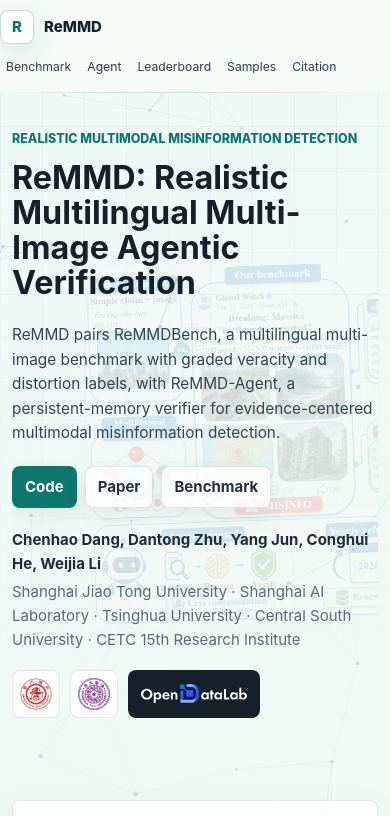
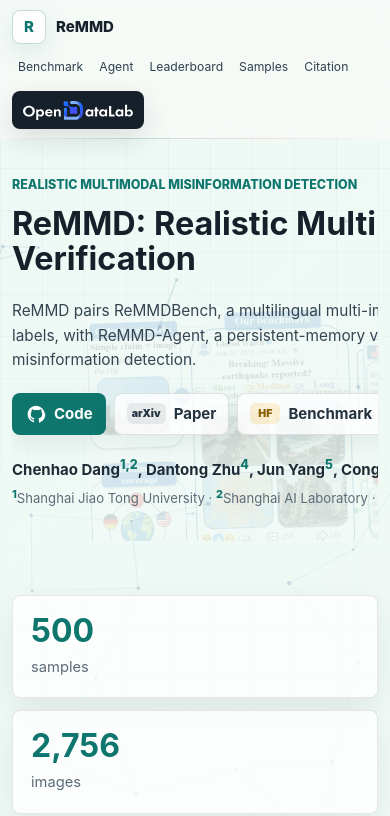
Before and after one commit to DANG-ai/ReMMD, a plain HTML site: page index.html in a window 390 px wide. Shown: the top 816 px of the page. Drawn offline with Linux system fonts and the light colour scheme.

Commit message:
Refine homepage layout

```diff
--- a/index.html
+++ b/index.html
@@ -26,6 +26,9 @@
           <a href="#samples">Samples</a>
           <a href="#citation">Citation</a>
         </nav>
+        <a class="header-logo" href="https://opendatalab.com/" target="_blank" rel="noreferrer" aria-label="OpenDataLab">
+          <img src="assets/logos/opendatalab.svg" alt="OpenDataLab logo">
+        </a>
       </header>
 
       <main id="top">
@@ -42,22 +45,28 @@
               evidence-centered multimodal misinformation detection.
             </p>
             <div class="hero-actions" aria-label="Project links">
-              <a class="action-button primary" href="https://github.com/DANG-ai/ReMMDBench-Agent" target="_blank" rel="noreferrer">Code</a>
-              <a class="action-button" href="#" data-placeholder="The arXiv link is reserved and will be activated after release.">Paper</a>
-              <a class="action-button" href="#" data-placeholder="The Hugging Face benchmark link is reserved and will be activated after release.">Benchmark</a>
+              <a class="action-button primary" href="https://github.com/DANG-ai/ReMMDBench-Agent" target="_blank" rel="noreferrer">
+                <span class="button-icon" aria-hidden="true">
+                  <svg viewBox="0 0 24 24"><path d="M12 2C6.5 2 2 6.6 2 12.2c0 4.5 2.9 8.3 6.9 9.7.5.1.7-.2.7-.5v-1.8c-2.8.6-3.4-1.2-3.4-1.2-.5-1.2-1.1-1.5-1.1-1.5-.9-.6.1-.6.1-.6 1 0 1.6 1.1 1.6 1.1.9 1.6 2.4 1.1 2.9.9.1-.7.4-1.1.7-1.4-2.2-.3-4.6-1.1-4.6-5 0-1.1.4-2 1.1-2.8-.1-.3-.5-1.3.1-2.7 0 0 .9-.3 2.9 1.1.8-.2 1.7-.3 2.7-.3.9 0 1.8.1 2.7.3 2-1.4 2.9-1.1 2.9-1.1.6 1.4.2 2.4.1 2.7.7.8 1.1 1.7 1.1 2.8 0 3.9-2.4 4.8-4.6 5 .4.3.7 1 .7 2v3c0 .3.2.6.7.5 4-1.4 6.9-5.2 6.9-9.7C22 6.6 17.5 2 12 2Z"/></svg>
+                </span>
+                Code
+              </a>
+              <a class="action-button" href="#" data-placeholder="The arXiv link is reserved and will be activated after release.">
+                <span class="button-icon arxiv-icon" aria-hidden="true">arXiv</span>
+                Paper
+              </a>
+              <a class="action-button" href="#" data-placeholder="The Hugging Face benchmark link is reserved and will be activated after release.">
+                <span class="button-icon hf-icon" aria-hidden="true">HF</span>
+                Benchmark
+              </a>
             </div>
             <div class="authors">
-              <p>
-                Chenhao Dang, Dantong Zhu, Yang Jun, Conghui He, Weijia Li
+              <p class="author-line">
+                Chenhao Dang<sup>1,2</sup>, Dantong Zhu<sup>4</sup>, Jun Yang<sup>5</sup>, Conghui He<sup>2,*</sup>, Weijia Li<sup>3,*</sup>
               </p>
-              <p>
-                Shanghai Jiao Tong University · Shanghai AI Laboratory · Tsinghua University · Central South University · CETC 15th Research Institute
+              <p class="affiliation-line">
+                <sup>1</sup>Shanghai Jiao Tong University · <sup>2</sup>Shanghai AI Laboratory · <sup>3</sup>Tsinghua University · <sup>4</sup>Central South University · <sup>5</sup>CETC 15th Research Institute · <sup>*</sup>Corresponding authors
               </p>
-            </div>
-            <div class="logo-strip" aria-label="Affiliation logos">
-              <img src="assets/logos/sjtu.webp" alt="Shanghai Jiao Tong University logo">
-              <img src="assets/logos/thu.webp" alt="Tsinghua University logo">
-              <img class="wide-logo" src="assets/logos/opendatalab.svg" alt="OpenDataLab logo">
             </div>
           </div>
         </section>
@@ -112,14 +121,16 @@
               <p>The task asks systems to calibrate partial truth, diagnose the mechanism of distortion, and justify the decision.</p>
             </article>
           </div>
+          <div class="benchmark-figures">
             <figure class="paper-figure">
               <img src="assets/figures/benchmark-pipeline.webp" alt="ReMMDBench construction pipeline">
               <figcaption>Benchmark construction controls topic, language, length, image provenance, label conditions, and evidence validation.</figcaption>
             </figure>
-          <figure class="paper-figure compact">
+            <figure class="paper-figure">
               <img src="assets/figures/benchmark-stats.webp" alt="ReMMDBench statistics panels">
               <figcaption>Language, distortion, image provenance, and text-length distributions in ReMMDBench.</figcaption>
             </figure>
+          </div>
         </section>
 
         <section id="agent" class="section-band accent-band reveal">
@@ -246,11 +257,7 @@
               </div>
             </div>
           </div>
-          <figure class="paper-figure">
-            <img src="assets/figures/leaderboard-confusion.webp" alt="ReMMD-Agent main confusion heatmaps">
-            <figcaption>Main L1 count heatmaps for ReMMD-Agent. Errors concentrate around neighboring middle labels.</figcaption>
-          </figure>
-          <figure class="paper-figure compact">
+          <figure class="paper-figure leaderboard-chart">
             <img src="assets/figures/fine-grained.webp" alt="Fine-grained analysis by length, language, and labels">
             <figcaption>Fine-grained Qwen3.5-9B analysis across text length, language, and distortion labels.</figcaption>
           </figure>
@@ -286,7 +293,7 @@
           </div>
           <pre class="bibtex"><code>@article{dang2026remmd,
   title = {ReMMD: Realistic Multilingual Multi-Image Agentic Verification for Multimodal Misinformation Detection},
-  author = {Dang, Chenhao and Zhu, Dantong and Jun, Yang and He, Conghui and Li, Weijia},
+  author = {Dang, Chenhao and Zhu, Dantong and Yang, Jun and He, Conghui and Li, Weijia},
   year = {2026}
 }</code></pre>
         </section>
--- a/styles.css
+++ b/styles.css
@@ -87,7 +87,7 @@
   display: flex;
   align-items: center;
   justify-content: space-between;
-  gap: 24px;
+  gap: 18px;
   width: 100%;
   margin: 0 auto;
   padding: 14px max(16px, calc((100% - 1180px) / 2));
@@ -129,6 +129,7 @@
   flex-wrap: wrap;
   justify-content: flex-end;
   gap: 8px;
+  margin-left: auto;
 }
 
 .nav-links a {
@@ -141,6 +142,26 @@
 .nav-links a:hover {
   background: rgba(255, 255, 255, 0.78);
   color: var(--teal);
+}
+
+.header-logo {
+  display: inline-flex;
+  flex: 0 0 auto;
+  align-items: center;
+  justify-content: center;
+  width: 152px;
+  height: 42px;
+  border: 1px solid rgba(22, 32, 42, 0.1);
+  border-radius: 8px;
+  background: #16202a;
+  padding: 8px 12px;
+  box-shadow: 0 10px 26px rgba(22, 32, 42, 0.12);
+}
+
+.header-logo img {
+  width: 100%;
+  height: 100%;
+  object-fit: contain;
 }
 
 .section-band {
@@ -176,7 +197,7 @@
 
 .hero-content {
   position: relative;
-  max-width: 880px;
+  max-width: 1040px;
 }
 
 .eyebrow {
@@ -234,6 +255,7 @@
   min-height: 42px;
   align-items: center;
   justify-content: center;
+  gap: 8px;
   padding: 10px 16px;
   border: 1px solid rgba(22, 32, 42, 0.12);
   border-radius: 8px;
@@ -258,13 +280,52 @@
   color: #ffffff;
 }
 
+.button-icon {
+  display: inline-grid;
+  width: 21px;
+  height: 21px;
+  flex: 0 0 auto;
+  place-items: center;
+}
+
+.button-icon svg {
+  width: 20px;
+  height: 20px;
+  fill: currentColor;
+}
+
+.arxiv-icon,
+.hf-icon {
+  width: auto;
+  min-width: 30px;
+  padding: 0 5px;
+  border-radius: 6px;
+  background: rgba(22, 32, 42, 0.08);
+  font-size: 0.66rem;
+  font-weight: 900;
+  line-height: 1;
+}
+
+.hf-icon {
+  color: #8b5d00;
+  background: rgba(246, 190, 59, 0.22);
+}
+
+.action-button.primary .arxiv-icon,
+.action-button.primary .hf-icon {
+  background: rgba(255, 255, 255, 0.18);
+}
+
 .authors {
-  max-width: 900px;
+  max-width: min(1060px, 100%);
   color: var(--muted);
 }
 
 .authors p {
   margin-bottom: 6px;
+  white-space: nowrap;
+  overflow-x: auto;
+  scrollbar-width: thin;
 }
 
 .authors p:first-child {
@@ -272,28 +333,13 @@
   font-weight: 740;
 }
 
-.logo-strip {
-  display: flex;
-  flex-wrap: wrap;
-  align-items: center;
-  gap: 14px;
-  margin-top: 26px;
+.authors sup {
+  color: var(--teal);
+  font-weight: 850;
 }
 
-.logo-strip img {
-  width: 56px;
-  height: 56px;
-  object-fit: contain;
-  border: 1px solid rgba(22, 32, 42, 0.1);
-  border-radius: 8px;
-  background: rgba(255, 255, 255, 0.82);
-  padding: 7px;
-}
-
-.logo-strip .wide-logo {
-  width: 150px;
-  padding: 9px 12px;
-  background: #16202a;
+.affiliation-line {
+  font-size: 0.82rem;
 }
 
 .stats-ribbon {
@@ -398,6 +444,18 @@
   max-width: 940px;
 }
 
+.benchmark-figures {
+  display: grid;
+  grid-template-columns: repeat(2, minmax(0, 1fr));
+  gap: 18px;
+  align-items: start;
+  margin-top: 28px;
+}
+
+.benchmark-figures .paper-figure {
+  margin-top: 0;
+}
+
 .accent-band {
   width: 100%;
   max-width: none;
@@ -412,22 +470,25 @@
 
 .agent-flow {
   display: grid;
-  grid-template-columns: minmax(0, 1.7fr) minmax(280px, 0.9fr);
-  gap: 24px;
-  align-items: start;
+  grid-template-columns: minmax(0, 1fr) 250px;
+  gap: 18px;
+  align-items: stretch;
 }
 
 .agent-flow .paper-figure {
   margin-top: 0;
+  display: grid;
+  align-content: start;
 }
 
 .agent-points {
   display: grid;
+  grid-template-rows: repeat(3, 1fr);
   gap: 12px;
 }
 
 .agent-points article {
-  padding: 18px;
+  padding: 14px;
   border: 1px solid rgba(22, 32, 42, 0.1);
   border-radius: 8px;
   background: rgba(255, 255, 255, 0.78);
@@ -511,6 +572,11 @@
   margin-top: 6px;
   color: var(--muted);
   font-size: 0.88rem;
+}
+
+.leaderboard-chart {
+  width: 100%;
+  margin-top: 28px;
 }
 
 .filter-row {
@@ -961,6 +1027,7 @@
 
   .stats-ribbon,
   .feature-grid,
+  .benchmark-figures,
   .sample-grid {
     grid-template-columns: repeat(2, minmax(0, 1fr));
   }
@@ -1001,13 +1068,22 @@
   }
 
   .site-header {
-    align-items: flex-start;
-    flex-direction: column;
+    display: grid;
+    grid-template-columns: auto 1fr;
+    align-items: center;
     gap: 8px;
-    padding: 10px 0;
+    padding: 10px 12px;
+  }
+
+  .header-logo {
+    justify-self: end;
+    width: 132px;
+    height: 38px;
+    padding: 7px 10px;
   }
 
   .nav-links {
+    grid-column: 1 / -1;
     width: 100%;
     justify-content: flex-start;
     gap: 4px;
@@ -1060,21 +1136,6 @@
     margin-bottom: 4px;
   }
 
-  .logo-strip {
-    gap: 10px;
-    margin-top: 18px;
-  }
-
-  .logo-strip img {
-    width: 48px;
-    height: 48px;
-  }
-
-  .logo-strip .wide-logo {
-    width: 132px;
-    height: 48px;
-  }
-
   .hero-media {
     inset: 170px -18% auto auto;
     width: 98%;
@@ -1082,6 +1143,7 @@
 
   .stats-ribbon,
   .feature-grid,
+  .benchmark-figures,
   .sample-grid,
   .result-highlights {
     grid-template-columns: 1fr;
```
Lines whose indentation alone changed are shown as unchanged.
